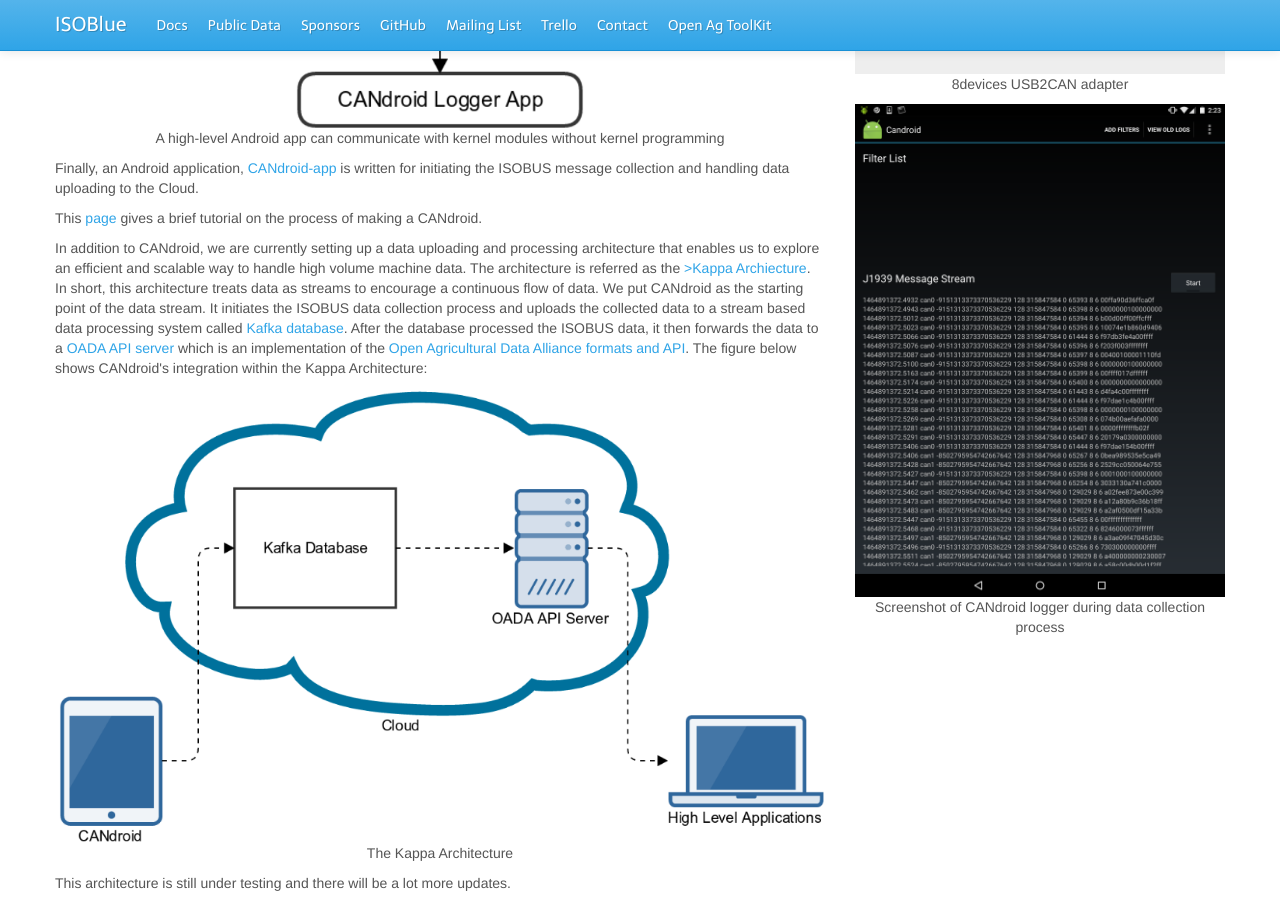
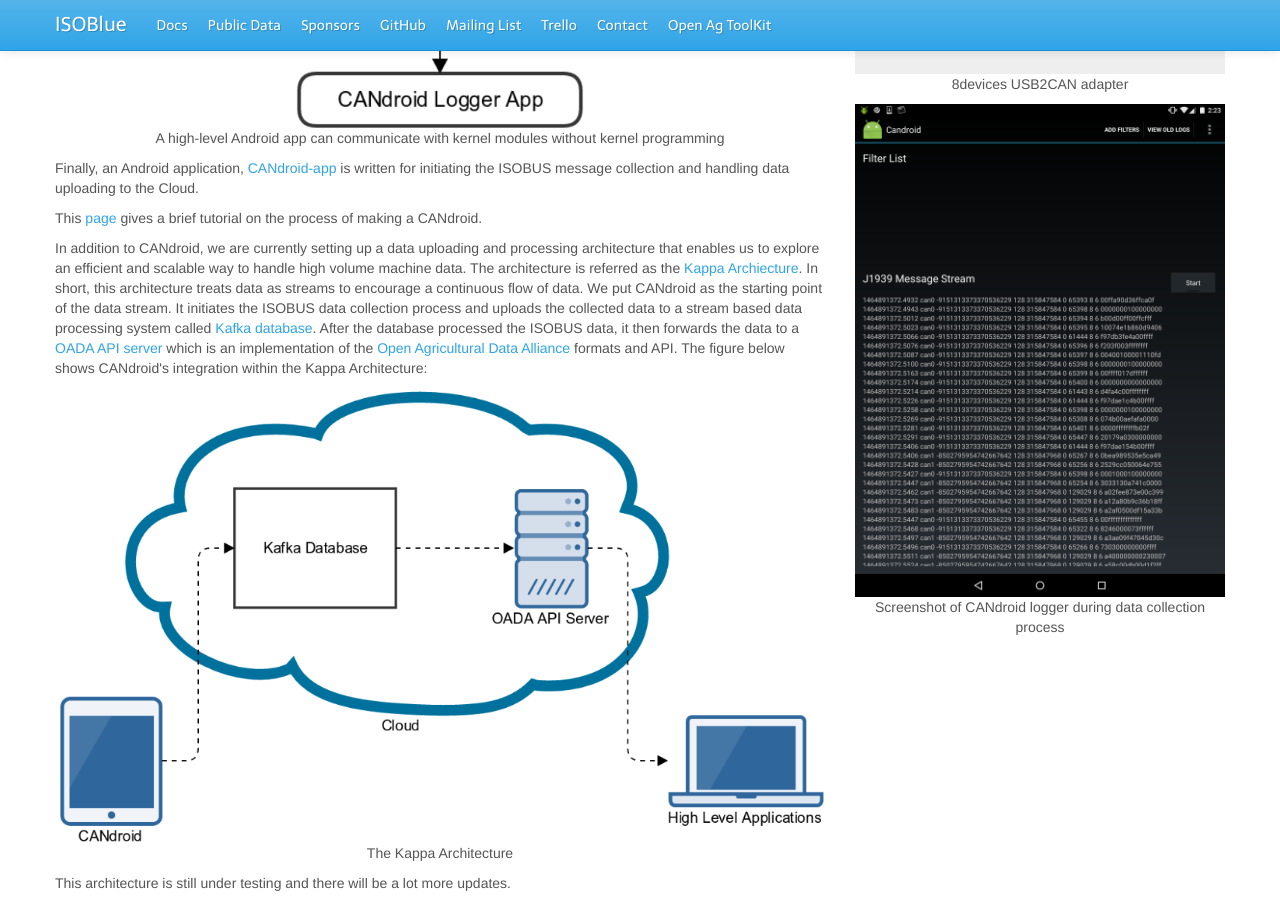
Before and after one commit to koch505/iosblue, a Jekyll site: the page built from index.html, in a window 1280 px wide and 900 px high, scrolled down 4139 px. Built offline with Jekyll 4.4.1, drawn with Linux system fonts in a browser that asks for light colours; nearby versions of some CDN libraries; comment, search, counter and statistics services are not loaded.

Commit message:
Fix: minor typos

```diff
--- a/index.html
+++ b/index.html
@@ -184,12 +184,12 @@
 
 						<p>In addition to CANdroid, we are currently setting up a data uploading and processing architecture that enables us to explore
 						an efficient and scalable way to handle high volume machine data. The architecture is referred as the
-						<a href="http://milinda.pathirage.org/kappa-architecture.com/">>Kappa Archiecture</a>. In short, this architecture treats data as
+						<a href="http://milinda.pathirage.org/kappa-architecture.com/">Kappa Archiecture</a>. In short, this architecture treats data as
 						streams to encourage a continuous flow of data. We put CANdroid as the starting point of the data stream. It initiates the ISOBUS data collection
 						process and uploads the collected data to a stream based data processing system called
 						<a href="http://kafka.apache.org/">Kafka database</a>. After the database processed the ISOBUS data, it then forwards the data to
 						a <a href="https://github.com/OADA/oada-api-server">OADA API server</a> which is an implementation of the
-						<a href="http://openag.io/">Open Agricultural Data Alliance formats and API</a>. The figure below shows CANdroid's integration within the Kappa Architecture:</p>
+						<a href="http://openag.io/">Open Agricultural Data Alliance</a> formats and API. The figure below shows CANdroid's integration within the Kappa Architecture:</p>
 
             <p class="text-center">
               <img src="images/kappa_arch_top.png"/><br/>
```
